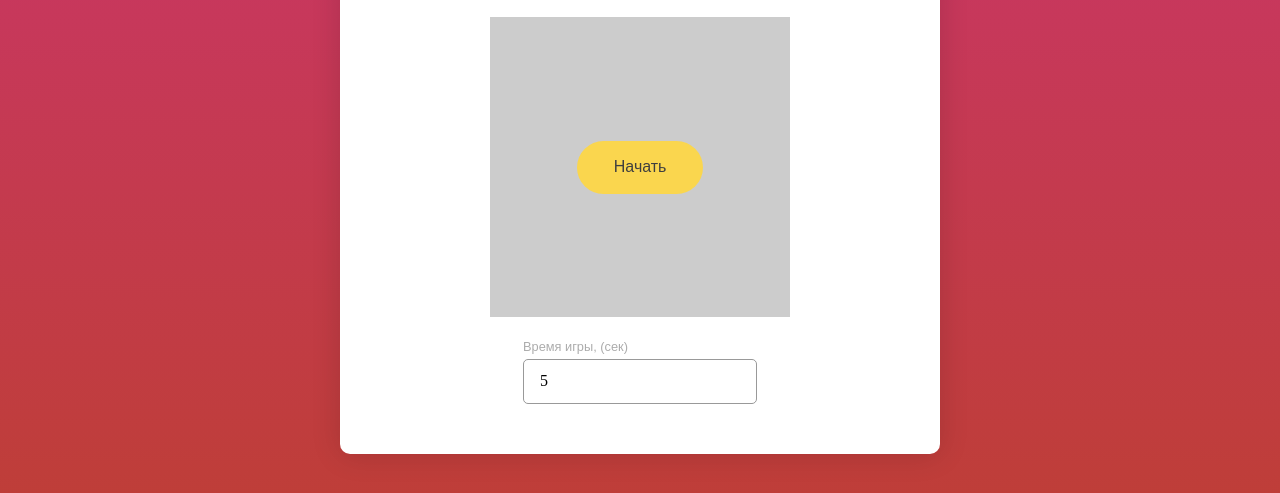
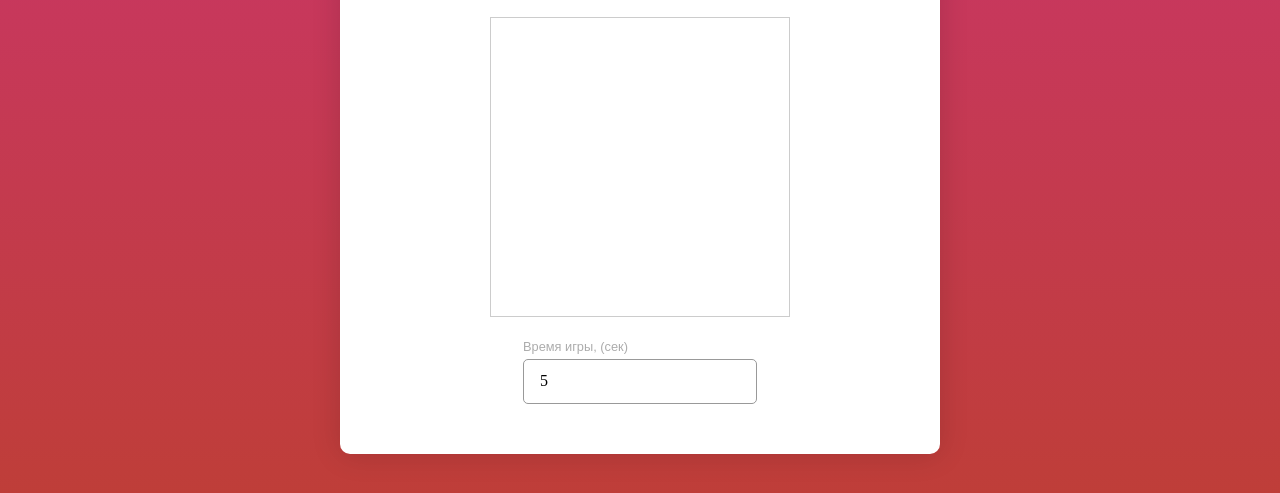
Before and after one commit to Woobbe/mini_game, a plain HTML site: page index.html in a window 1280 px wide. Both pictures are taken after a click on the button "Начать". Shown: the part 213-706 px from the top of the page. Drawn offline with Linux system fonts and the light colour scheme.

Commit message:
start game

```diff
--- a/index.html
+++ b/index.html
@@ -1,19 +1,20 @@
 <!DOCTYPE html>
 <html lang="en">
   <head>
-  <meta charset="UTF-8">
-  <meta name="viewport" content="width=device-width, initial-scale=1.0">
-  <meta http-equiv="X-UA-Compatible" content="ie=edge">
-  <link rel="stylesheet" href="styles.css">
-  <script type="text/javascript" src="script.js"></script>
+    <meta charset="UTF-8" />
+    <meta name="viewport" content="width=device-width, initial-scale=1.0" />
+    <meta http-equiv="X-UA-Compatible" content="ie=edge" />
+    <link rel="stylesheet" href="styles.css" />
+    <script defer type="text/javascript" src="script.js"></script>
     <title>JS Game</title>
   </head>
   <body>
-
     <div class="app">
       <div class="app__header">
         <h1 id="time-header">Время игры: <span id="time">5.0</span></h1>
-      <h1 id="result-header" class="hide">Ваш результат: <span id="result"></span></h1>
+        <h1 id="result-header" class="hide">
+          Ваш результат: <span id="result"></span>
+        </h1>
       </div>
       <div class="app__content">
         <button class="btn" id="start">Начать</button>
@@ -23,10 +24,9 @@
       <div class="app__footer">
         <div class="input">
           <label for="game-time">Время игры, (сек)</label>
-        <input type="number" id="game-time" min="5" step="1" value="5">
+          <input type="number" id="game-time" min="5" step="1" value="5" />
         </div>
       </div>
     </div>
-
   </body>
 </html>
--- a/script.js
+++ b/script.js
@@ -0,0 +1,9 @@
+var $start = document.querySelector('#start');
+var $game = document.querySelector('#game');
+$start.addEventListener('click', startGame);
+
+function startGame() {
+    $game.style.backgroundColor = '#fff';
+    $start.classList.add('hide');
+
+}
```
Lines whose indentation alone changed are shown as unchanged.
